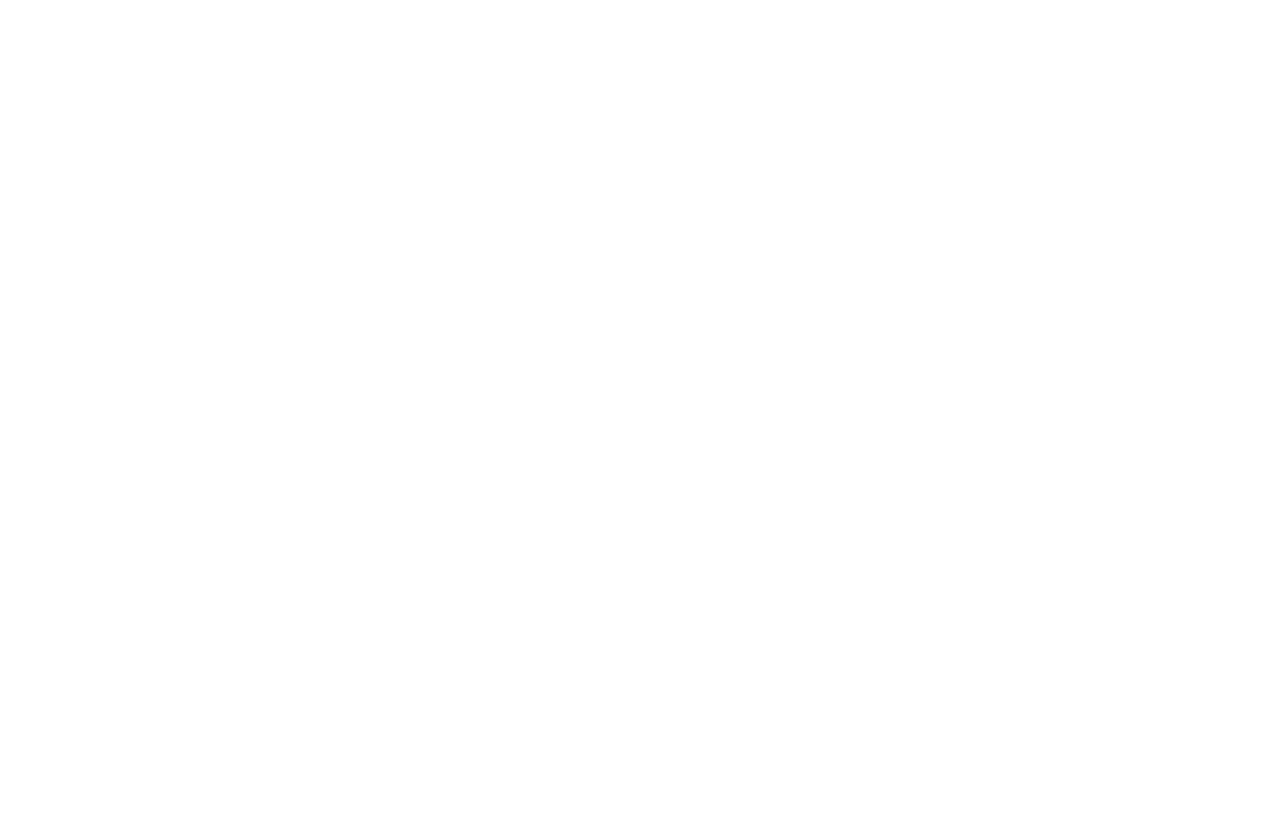
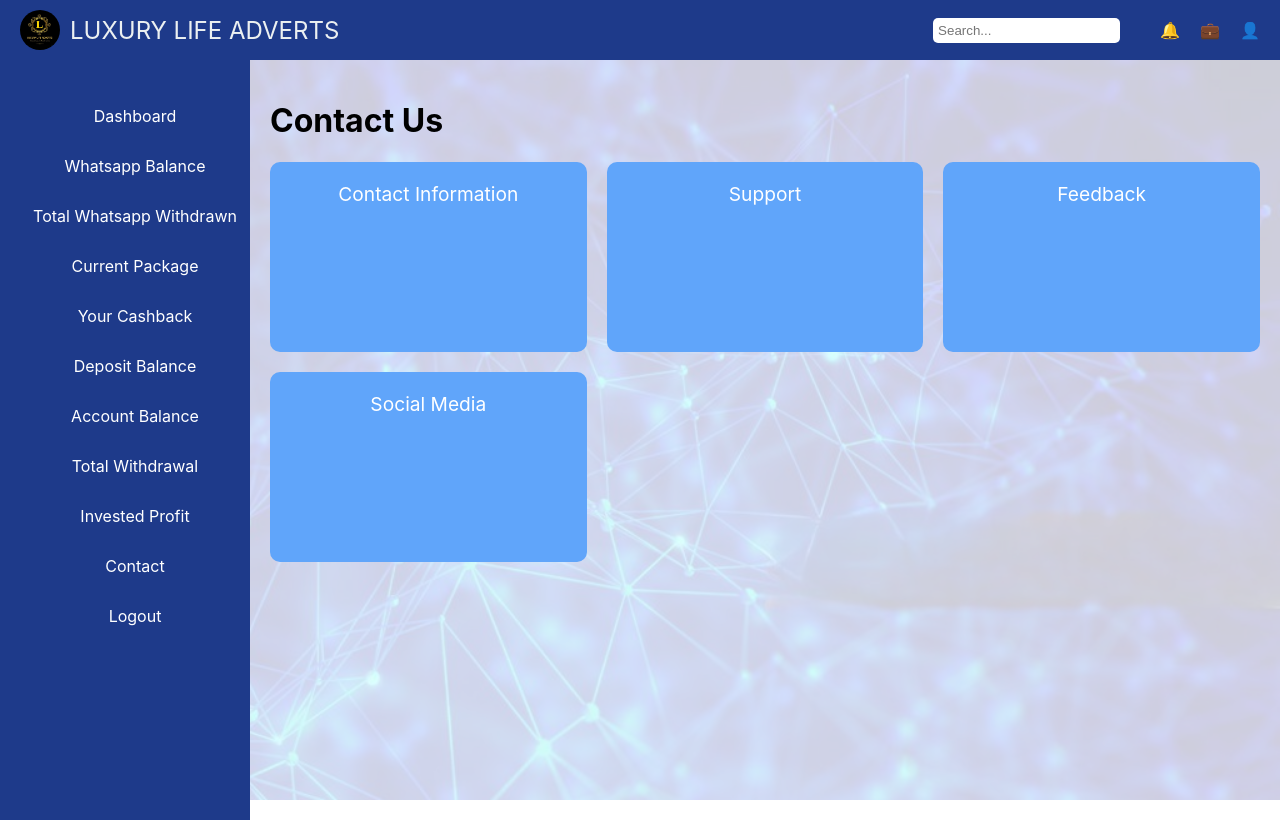
Before and after one commit to Barasa-Micah/Luxury-Life-Adverts, a React (Create React App) app: page /contact in a window 1280 px wide. Before the commit this address had no page. Built offline with nearby package versions, Linux system fonts and the light colour scheme.

Commit message:
Done with the frontend

```diff
--- a/src/App.js
+++ b/src/App.js
@@ -2,9 +2,17 @@
 import { BrowserRouter as Router, Route, Routes } from 'react-router-dom';
 import LoginPage from './components/LoginPage';
 import SignupPage from './components/SignupPage';
-import PasswordRecoveryPage from './components/PasswordRecoveryPage';
+import PasswordRecoveryPage from './components/PasswordRecoverypage';
 import Dashboard from './components/Dashboard';
 import WhatsappBalance from './components/WhatsappBalance';
+import TotalWhatsappWithdrawn from './components/TotalWhatsappWithdrawn';
+import CurrentPackage from './components/CurrentPackage';
+import YourCashback from './components/YourCashback';
+import DepositBalance from './components/DepositBalance';
+import AccountBalance from './components/AccountBalance';
+import TotalWithdrawal from './components/TotalWithdrawal';
+import InvestedProfit from './components/InvestedProfit';
+import Contact from './components/Contact';
 
 function App() {
   return (
@@ -15,6 +23,14 @@
         <Route path="/recover" element={<PasswordRecoveryPage />} />
         <Route path="/dashboard" element={<Dashboard />} />
         <Route path="/whatsapp-balance" element={<WhatsappBalance />} />
+        <Route path="/total-whatsapp-withdrawn" element={<TotalWhatsappWithdrawn />} />
+        <Route path="/current-package" element={<CurrentPackage />} />
+        <Route path="/your-cashback" element={<YourCashback />} />
+        <Route path="/deposit-balance" element={<DepositBalance />} />
+        <Route path="/account-balance" element={<AccountBalance />} />
+        <Route path="/total-withdrawal" element={<TotalWithdrawal />} />
+        <Route path="/invested-profit" element={<InvestedProfit />} />
+        <Route path="/contact" element={<Contact />} />
       </Routes>
     </Router>
   );
--- /dev/null
+++ b/src/components/AccountBalance.js
@@ -0,0 +1,27 @@
+import React from 'react';
+import Sidebar from './Sidebar';
+import Navbar from './Navbar';
+import './Dashboard.css';
+import './Background.css';
+
+const AccountBalance = () => {
+  return (
+    <div className="background-wrapper">
+      <Navbar />
+      <div className="dashboard-container">
+        <Sidebar />
+        <div className="dashboard-content">
+          <h1>Account Balance</h1>
+          <div className="card-container">
+            <div className="card">Current Account Balance</div>
+            <div className="card">Account Transactions</div>
+            <div className="card">Transfer Funds</div>
+            <div className="card">Account Summary</div>
+          </div>
+        </div>
+      </div>
+    </div>
+  );
+};
+
+export default AccountBalance;
--- /dev/null
+++ b/src/components/Contact.js
@@ -0,0 +1,27 @@
+import React from 'react';
+import Sidebar from './Sidebar';
+import Navbar from './Navbar';
+import './Dashboard.css';
+import './Background.css';
+
+const Contact = () => {
+  return (
+    <div className="background-wrapper">
+      <Navbar />
+      <div className="dashboard-container">
+        <Sidebar />
+        <div className="dashboard-content">
+          <h1>Contact Us</h1>
+          <div className="card-container">
+            <div className="card">Contact Information</div>
+            <div className="card">Support</div>
+            <div className="card">Feedback</div>
+            <div className="card">Social Media</div>
+          </div>
+        </div>
+      </div>
+    </div>
+  );
+};
+
+export default Contact;
--- /dev/null
+++ b/src/components/CurrentPackage.js
@@ -0,0 +1,27 @@
+import React from 'react';
+import Sidebar from './Sidebar';
+import Navbar from './Navbar';
+import './Dashboard.css';
+import './Background.css';
+
+const CurrentPackage = () => {
+  return (
+    <div className="background-wrapper">
+      <Navbar />
+      <div className="dashboard-container">
+        <Sidebar />
+        <div className="dashboard-content">
+          <h1>Current Package</h1>
+          <div className="card-container">
+            <div className="card">Current Package Details</div>
+            <div className="card">Package Upgrade Options</div>
+            <div className="card">Package Benefits</div>
+            <div className="card">Package Limitations</div>
+          </div>
+        </div>
+      </div>
+    </div>
+  );
+};
+
+export default CurrentPackage;
--- /dev/null
+++ b/src/components/DepositBalance.js
@@ -0,0 +1,27 @@
+import React from 'react';
+import Sidebar from './Sidebar';
+import Navbar from './Navbar';
+import './Dashboard.css';
+import './Background.css';
+
+const DepositBalance = () => {
+  return (
+    <div className="background-wrapper">
+      <Navbar />
+      <div className="dashboard-container">
+        <Sidebar />
+        <div className="dashboard-content">
+          <h1>Deposit Balance</h1>
+          <div className="card-container">
+            <div className="card">Current Deposit Balance</div>
+            <div className="card">Deposit History</div>
+            <div className="card">Make a Deposit</div>
+            <div className="card">Deposit Offers</div>
+          </div>
+        </div>
+      </div>
+    </div>
+  );
+};
+
+export default DepositBalance;
--- /dev/null
+++ b/src/components/InvestedProfit.js
@@ -0,0 +1,27 @@
+import React from 'react';
+import Sidebar from './Sidebar';
+import Navbar from './Navbar';
+import './Dashboard.css';
+import './Background.css';
+
+const InvestedProfit = () => {
+  return (
+    <div className="background-wrapper">
+      <Navbar />
+      <div className="dashboard-container">
+        <Sidebar />
+        <div className="dashboard-content">
+          <h1>Invested Profit</h1>
+          <div className="card-container">
+            <div className="card">Current Invested Profit</div>
+            <div className="card">Investment History</div>
+            <div className="card">New Investment Opportunities</div>
+            <div className="card">Investment Performance</div>
+          </div>
+        </div>
+      </div>
+    </div>
+  );
+};
+
+export default InvestedProfit;
--- a/src/components/Navbar.css
+++ b/src/components/Navbar.css
@@ -2,7 +2,7 @@
     display: flex;
     justify-content: space-between;
     align-items: center;
-    background-color: #1E3A8A;
+    background-color: #1E3A8A; /* Blue theme color */
     color: #ecf0f1;
     padding: 10px 20px;
     height: 60px;
--- a/src/components/Sidebar.css
+++ b/src/components/Sidebar.css
@@ -24,9 +24,17 @@
     margin: 10px 0;
     padding: 10px;
     cursor: pointer;
-    transition: background-color 0.3s;
+    transition: background-color 0.3s, color 0.3s;
+    color: white; /* Ensure text color is white */
   }
 
   .nav-menu li:hover {
     background-color: #4F46E5; /* Lighter blue for hover effect */
+    color: #ecf0f1; /* Ensure text color remains visible on hover */
   }
+
+  .nav-menu a {
+    text-decoration: none;
+    color: inherit;
+    display: block;
+  }
--- a/src/components/Sidebar.js
+++ b/src/components/Sidebar.js
@@ -1,4 +1,5 @@
 import React from 'react';
+import { Link } from 'react-router-dom';
 import './Sidebar.css';
 
 const Sidebar = () => {
@@ -6,17 +7,17 @@
     <div className="sidebar">
       <nav className="nav-menu">
         <ul>
-          <li>Dashboard</li>
-          <li>Whatsapp Balance</li>
-          <li>Total Whatsapp Withdrawn</li>
-          <li>Current Package</li>
-          <li>Your Cashback</li>
-          <li>Deposit Balance</li>
-          <li>Account Balance</li>
-          <li>Total Withdrawal</li>
-          <li>Invested Profit</li>
-          <li>Contact</li>
-          <li>Logout</li>
+          <li><Link to="/dashboard">Dashboard</Link></li>
+          <li><Link to="/whatsapp-balance">Whatsapp Balance</Link></li>
+          <li><Link to="/total-whatsapp-withdrawn">Total Whatsapp Withdrawn</Link></li>
+          <li><Link to="/current-package">Current Package</Link></li>
+          <li><Link to="/your-cashback">Your Cashback</Link></li>
+          <li><Link to="/deposit-balance">Deposit Balance</Link></li>
+          <li><Link to="/account-balance">Account Balance</Link></li>
+          <li><Link to="/total-withdrawal">Total Withdrawal</Link></li>
+          <li><Link to="/invested-profit">Invested Profit</Link></li>
+          <li><Link to="/contact">Contact</Link></li>
+          <li><Link to="/">Logout</Link></li>
         </ul>
       </nav>
     </div>
--- /dev/null
+++ b/src/components/TotalWhatsappWithdrawn.js
@@ -0,0 +1,27 @@
+import React from 'react';
+import Sidebar from './Sidebar';
+import Navbar from './Navbar';
+import './Dashboard.css';
+import './Background.css';
+
+const TotalWhatsappWithdrawn = () => {
+  return (
+    <div className="background-wrapper">
+      <Navbar />
+      <div className="dashboard-container">
+        <Sidebar />
+        <div className="dashboard-content">
+          <h1>Total Whatsapp Withdrawn</h1>
+          <div className="card-container">
+            <div className="card">Current Total Withdrawn</div>
+            <div className="card">Withdrawal History</div>
+            <div className="card">Pending Withdrawals</div>
+            <div className="card">Withdrawal Limits</div>
+          </div>
+        </div>
+      </div>
+    </div>
+  );
+};
+
+export default TotalWhatsappWithdrawn;
--- /dev/null
+++ b/src/components/TotalWithdrawal.js
@@ -0,0 +1,27 @@
+import React from 'react';
+import Sidebar from './Sidebar';
+import Navbar from './Navbar';
+import './Dashboard.css';
+import './Background.css';
+
+const TotalWithdrawal = () => {
+  return (
+    <div className="background-wrapper">
+      <Navbar />
+      <div className="dashboard-container">
+        <Sidebar />
+        <div className="dashboard-content">
+          <h1>Total Withdrawal</h1>
+          <div className="card-container">
+            <div className="card">Total Withdrawal Amount</div>
+            <div className="card">Withdrawal History</div>
+            <div className="card">Withdraw Funds</div>
+            <div className="card">Withdrawal Limits</div>
+          </div>
+        </div>
+      </div>
+    </div>
+  );
+};
+
+export default TotalWithdrawal;
--- /dev/null
+++ b/src/components/YourCashback.js
@@ -0,0 +1,27 @@
+import React from 'react';
+import Sidebar from './Sidebar';
+import Navbar from './Navbar';
+import './Dashboard.css';
+import './Background.css';
+
+const YourCashback = () => {
+  return (
+    <div className="background-wrapper">
+      <Navbar />
+      <div className="dashboard-container">
+        <Sidebar />
+        <div className="dashboard-content">
+          <h1>Your Cashback</h1>
+          <div className="card-container">
+            <div className="card">Current Cashback Balance</div>
+            <div className="card">Cashback History</div>
+            <div className="card">Redeem Cashback</div>
+            <div className="card">Cashback Offers</div>
+          </div>
+        </div>
+      </div>
+    </div>
+  );
+};
+
+export default YourCashback;
```
